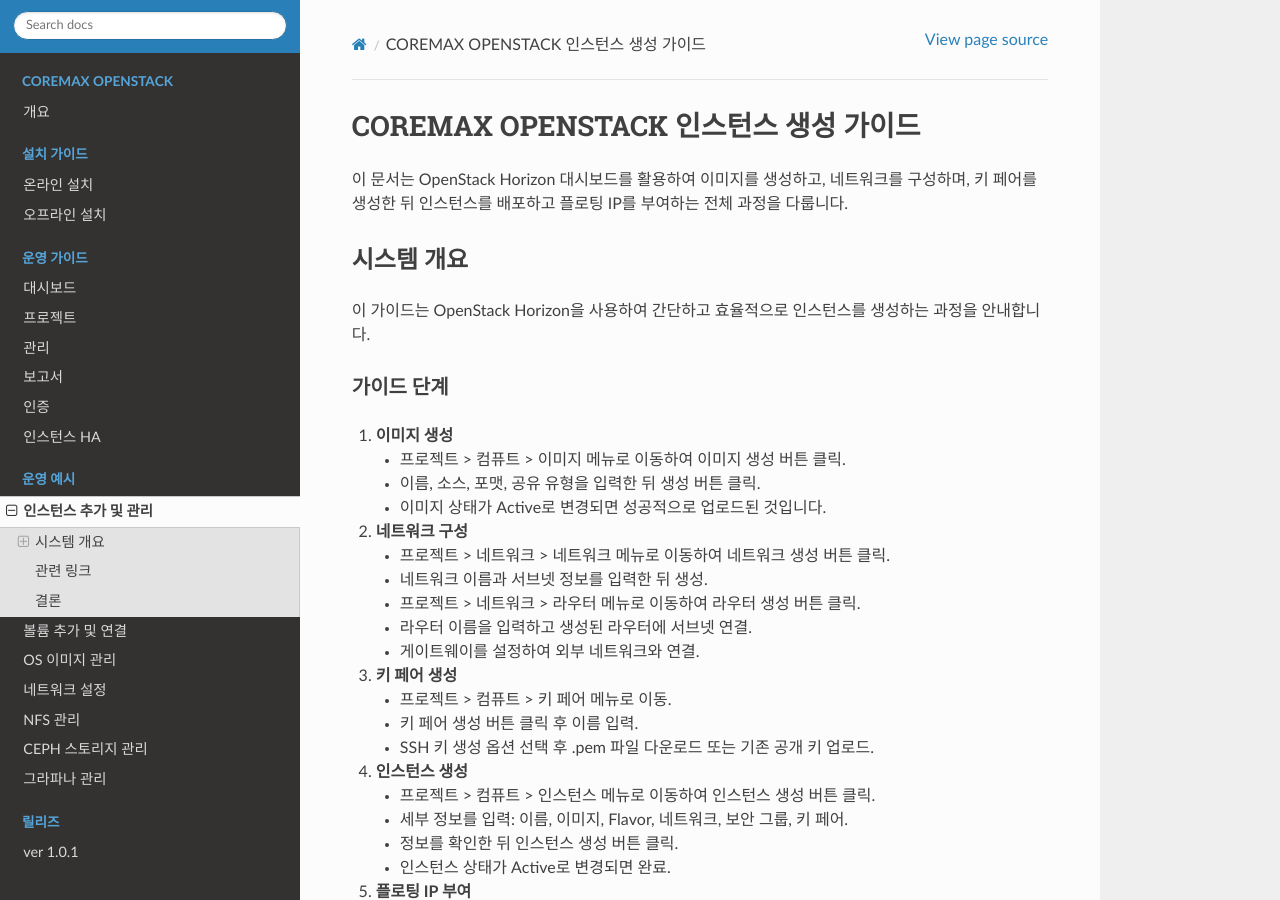
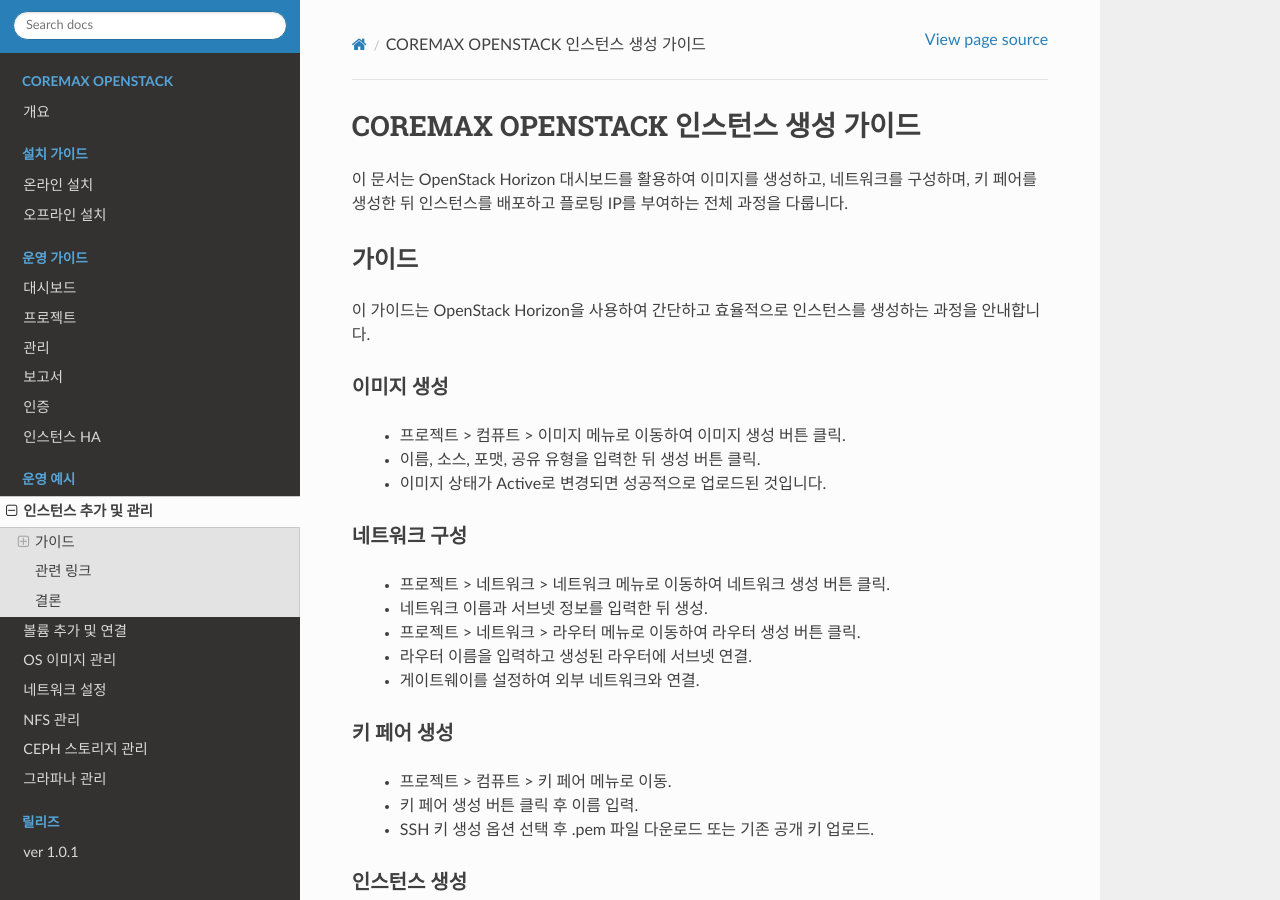
Before and after one commit to hoonhee92/install_tutorial.ver-0.1, a Sphinx documentation site: the page built from docs/source/example/instance-up.rst, in a window 1280 px wide and 900 px high. Built offline with Sphinx 7.4.7 and the Read the Docs theme 3.1.0, drawn with Linux system fonts in a browser that asks for light colours; some of the changed lines change nothing that is shown.

Commit message:
Update instance-up.rst

```diff
--- a/docs/source/example/instance-up.rst
+++ b/docs/source/example/instance-up.rst
@@ -3,14 +3,13 @@
 
 이 문서는 OpenStack Horizon 대시보드를 활용하여 이미지를 생성하고, 네트워크를 구성하며, 키 페어를 생성한 뒤 인스턴스를 배포하고 플로팅 IP를 부여하는 전체 과정을 다룹니다.
 
-시스템 개요
+가이드
 ------------
 이 가이드는 OpenStack Horizon을 사용하여 간단하고 효율적으로 인스턴스를 생성하는 과정을 안내합니다.
 
-가이드 단계
+
+이미지 생성
 ~~~~~~~~~~~~
-
-1. **이미지 생성**
 
    - 프로젝트 > 컴퓨트 > 이미지 메뉴로 이동하여 이미지 생성 버튼 클릭.
 
@@ -18,7 +17,8 @@
 
    - 이미지 상태가 Active로 변경되면 성공적으로 업로드된 것입니다.
 
-2. **네트워크 구성**
+네트워크 구성
+~~~~~~~~~~~~
 
    - 프로젝트 > 네트워크 > 네트워크 메뉴로 이동하여 네트워크 생성 버튼 클릭.
 
@@ -30,7 +30,8 @@
 
    - 게이트웨이를 설정하여 외부 네트워크와 연결.
 
-3. **키 페어 생성**
+키 페어 생성
+~~~~~~~~~~~~
 
    - 프로젝트 > 컴퓨트 > 키 페어 메뉴로 이동.
 
@@ -38,7 +39,8 @@
 
    - SSH 키 생성 옵션 선택 후 .pem 파일 다운로드 또는 기존 공개 키 업로드.
 
-4. **인스턴스 생성**
+인스턴스 생성
+~~~~~~~~~~~~
 
    - 프로젝트 > 컴퓨트 > 인스턴스 메뉴로 이동하여 인스턴스 생성 버튼 클릭.
 
@@ -48,7 +50,8 @@
 
    - 인스턴스 상태가 Active로 변경되면 완료.
 
-5. **플로팅 IP 부여**
+플로팅 IP 부여
+~~~~~~~~~~~~
 
    - 프로젝트 > 네트워크 > 플로팅 IP 메뉴로 이동하여 플로팅 IP 할당 버튼 클릭.
 
```
